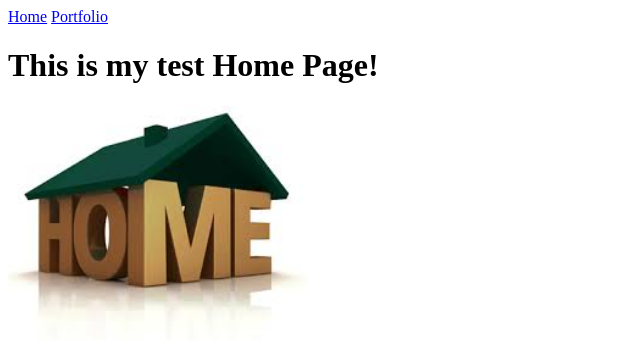
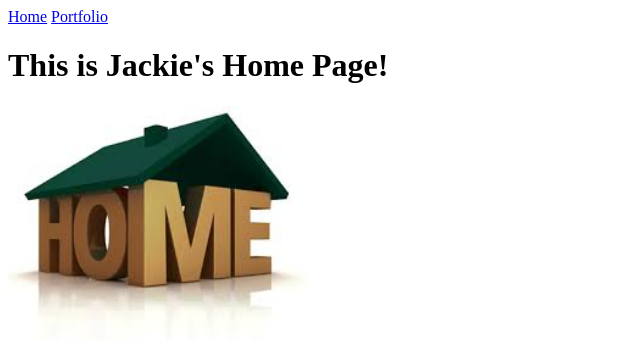
Before and after one commit to jsilva649/jsilva649.github.io, a plain HTML site: page my_website/index.html in a window 1280 px wide. Shown: the whole page, without its empty margins (0-640 px from the left). Drawn offline with Linux system fonts and the light colour scheme.

Commit message:
Changed the heading

```diff
--- a/my_website/index.html
+++ b/my_website/index.html
@@ -7,7 +7,7 @@
  <body>
    <a href="index.html">Home</a>
    <a href="portfolio.html">Portfolio</a>
-   <h1>This is my test Home Page!</h1>
+   <h1>This is Jackie's Home Page!</h1>
    <img src="images/home.jpg" height="250">
  </body>
 </html>
```
